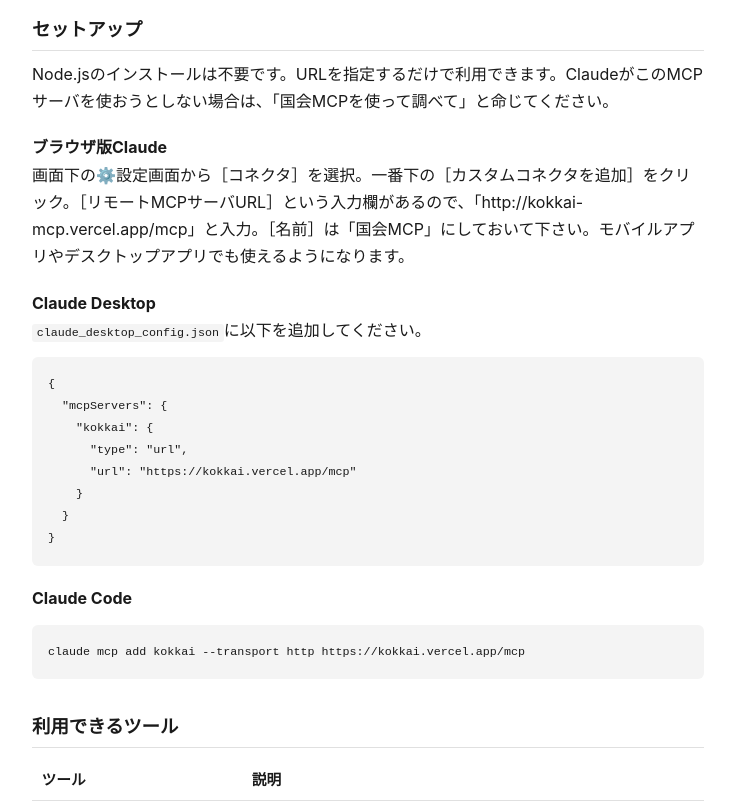
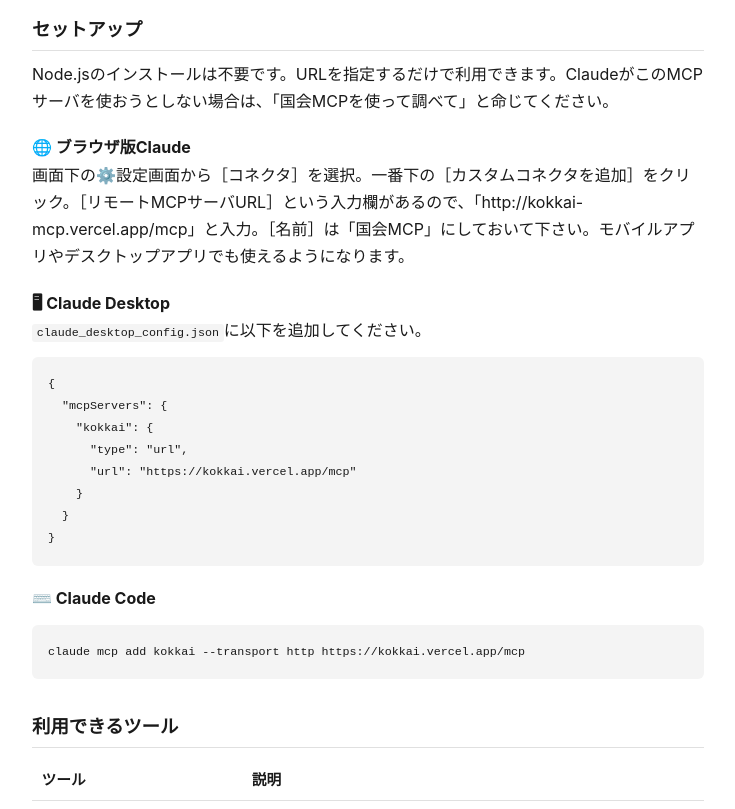
Before and after one commit to analekt/kokkai-mcp-server, a website: page public/index.html in a window 1280 px wide. Shown: the part 400-1209 px from the top of the page, without its empty margins (272-1007 px from the left). Drawn offline with Linux system fonts and the light colour scheme.

Commit message:
Update section headers for Claude documentation

```diff
--- a/public/index.html
+++ b/public/index.html
@@ -40,10 +40,10 @@
 <h2>セットアップ</h2>
 <p>Node.jsのインストールは不要です。URLを指定するだけで利用できます。ClaudeがこのMCPサーバを使おうとしない場合は、「国会MCPを使って調べて」と命じてください。</p>
 
-<h3 style="font-size:1rem; margin-top:1.2rem;">ブラウザ版Claude</h3>
+<h3 style="font-size:1rem; margin-top:1.2rem;">🌐 ブラウザ版Claude</h3>
 <p>画面下の⚙️設定画面から［コネクタ］を選択。一番下の［カスタムコネクタを追加］をクリック。［リモートMCPサーバURL］という入力欄があるので、「http://kokkai-mcp.vercel.app/mcp」と入力。［名前］は「国会MCP」にしておいて下さい。モバイルアプリやデスクトップアプリでも使えるようになります。</p>
 
-<h3 style="font-size:1rem; margin-top:1.2rem;">Claude Desktop</h3>
+<h3 style="font-size:1rem; margin-top:1.2rem;">🖥 Claude Desktop</h3>
 <p><code>claude_desktop_config.json</code>に以下を追加してください。</p>
 <pre><code>{
   "mcpServers": {
@@ -54,7 +54,7 @@
   }
 }</code></pre>
 
-<h3 style="font-size:1rem; margin-top:1.2rem;">Claude Code</h3>
+<h3 style="font-size:1rem; margin-top:1.2rem;">⌨️ Claude Code</h3>
 <pre><code>claude mcp add kokkai --transport http https://kokkai.vercel.app/mcp</code></pre>
 
 <h2>利用できるツール</h2>
```
